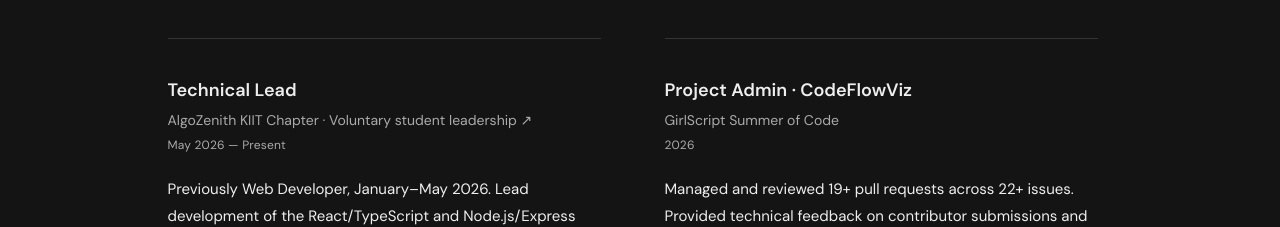
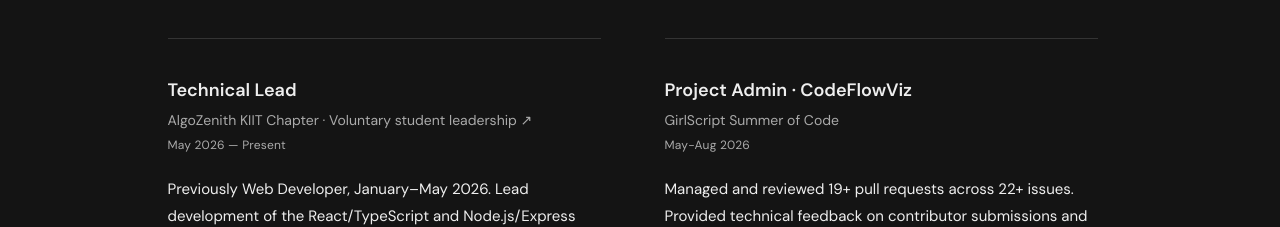
Before and after one commit to kauntiaakash2/akashagarwal, a React (Vite) app: page / in a window 1280 px wide. Shown: the part 3480-3707 px from the top of the page. Built offline with nearby package versions, Linux system fonts and the light colour scheme.

Commit message:
fix: add smart contract project links and ResumeEntry time period

```diff
--- a/src/content.ts
+++ b/src/content.ts
@@ -137,6 +137,8 @@
       "Compare vulnerability predictions under consistent datasets, prompts, output schemas, parsing, and evaluation rules while working within hardware and VRAM constraints.",
     approach:
       "Built a Python pipeline using SmartBugs Curated and SolidiFI. Ollama ran local quantized Qwen, DeepSeek Coder, Code Llama, and Mistral models. Structured predictions, vulnerability categories, latency, and failures were normalized into reproducible JSON/CSV results.",
+    github: "https://github.com/kauntiaakash2/SoliBenched",
+    live: "https://solibenched.vercel.app/",
   },
 ];
 export type ResumeEntry = {
@@ -169,7 +171,7 @@
   {
     title: "Project Admin · CodeFlowViz",
     place: "GirlScript Summer of Code",
-    period: "2026",
+    period: "May-Aug 2026",
     text: "Managed and reviewed 19+ pull requests across 22+ issues. Provided technical feedback on contributor submissions and mentored contributors in the shared CodeFlowViz codebase.",
   },
 ];
```
